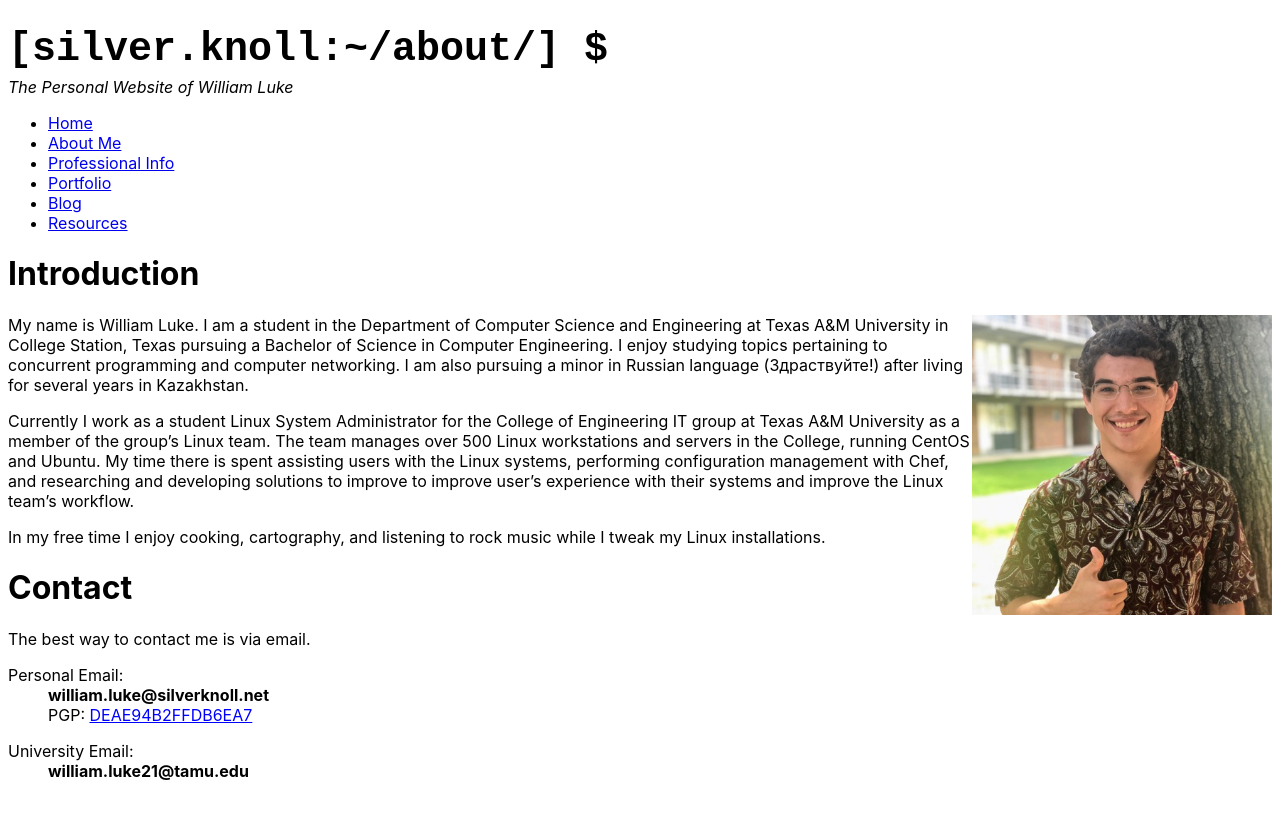
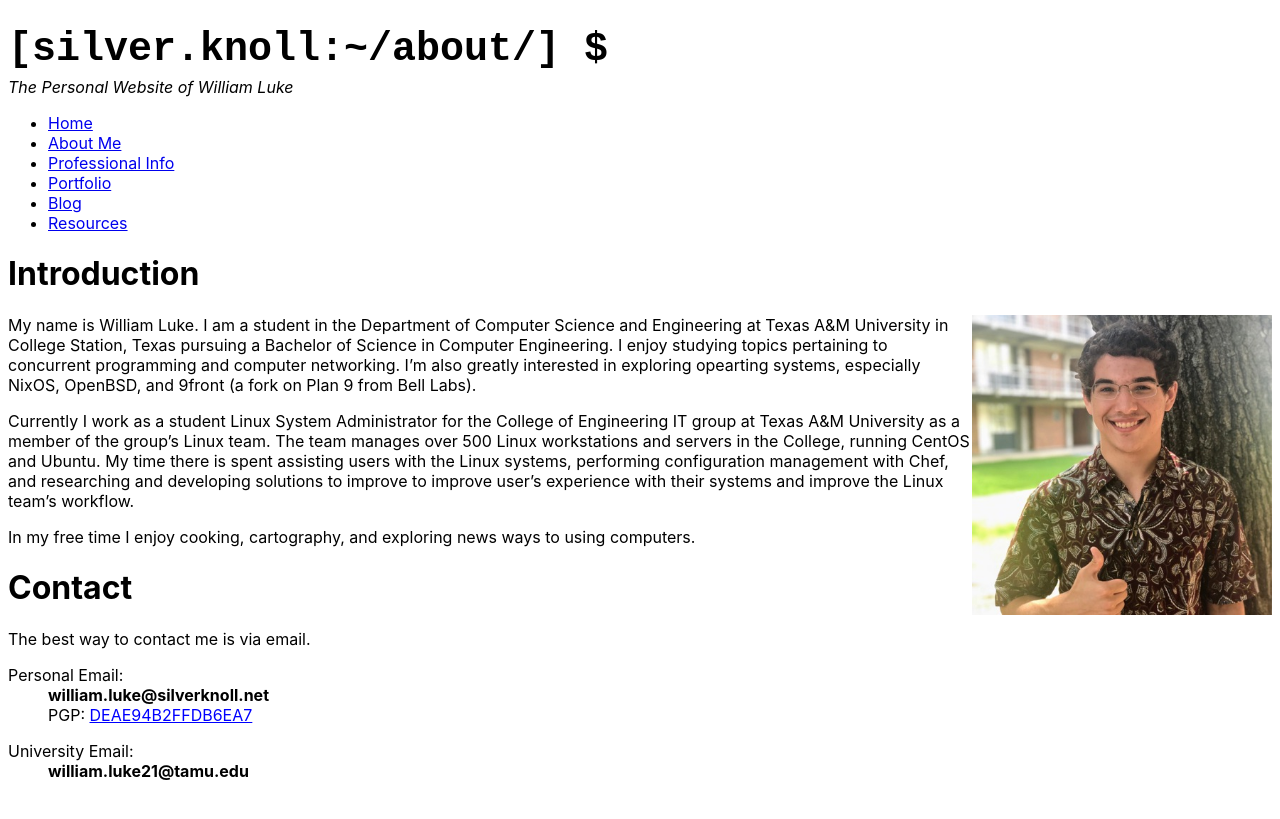
Before and after one commit to signaryk/signaryk.github.io, a Jekyll site: the page built from about.md, in a window 1280 px wide. Shown: the top 819 px of the page. Built offline with Jekyll 4.4.1, drawn with Linux system fonts in a browser that asks for light colours.

Commit message:
Update about me

```diff
--- a/about.md
+++ b/about.md
@@ -9,8 +9,8 @@ permalink: /about/
 </float>
 My name is William Luke. I am a student in the Department of Computer Science and Engineering at Texas A&M
 University in College Station, Texas pursuing a Bachelor of Science in Computer Engineering. I enjoy studying
-topics pertaining to concurrent programming and computer networking. I am also pursuing a minor in Russian
-language (Здраствуйте!) after living for several years in Kazakhstan.
+topics pertaining to concurrent programming and computer networking. I'm also greatly interested in exploring
+opearting systems, especially NixOS, OpenBSD, and 9front (a fork on Plan 9 from Bell Labs).
 
 Currently I work as a student Linux System Administrator for the College of Engineering IT group at Texas A&M
 University as a member of the group's Linux team. The team manages over 500 Linux workstations and servers in the
@@ -18,7 +18,7 @@ College, running CentOS and Ubuntu. My time there is spent assisting users with
 configuration management with Chef, and researching and developing solutions to improve to improve user's
 experience with their systems and improve the Linux team's workflow.
 
-In my free time I enjoy cooking, cartography, and listening to rock music while I tweak my Linux installations.
+In my free time I enjoy cooking, cartography, and exploring news ways to using computers.
 
 # Contact
 The best way to contact me is via email.
```
